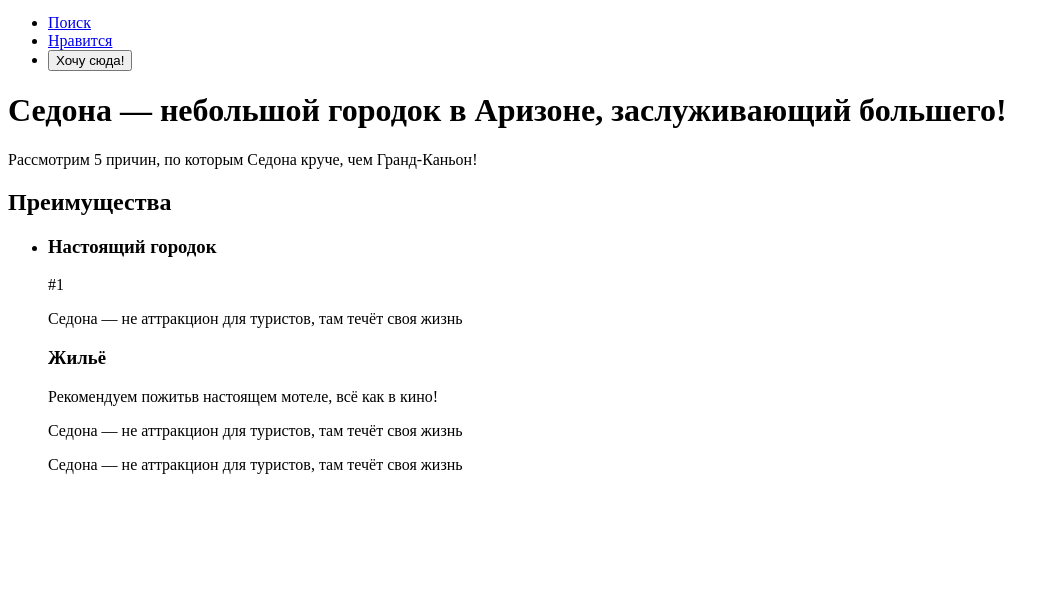
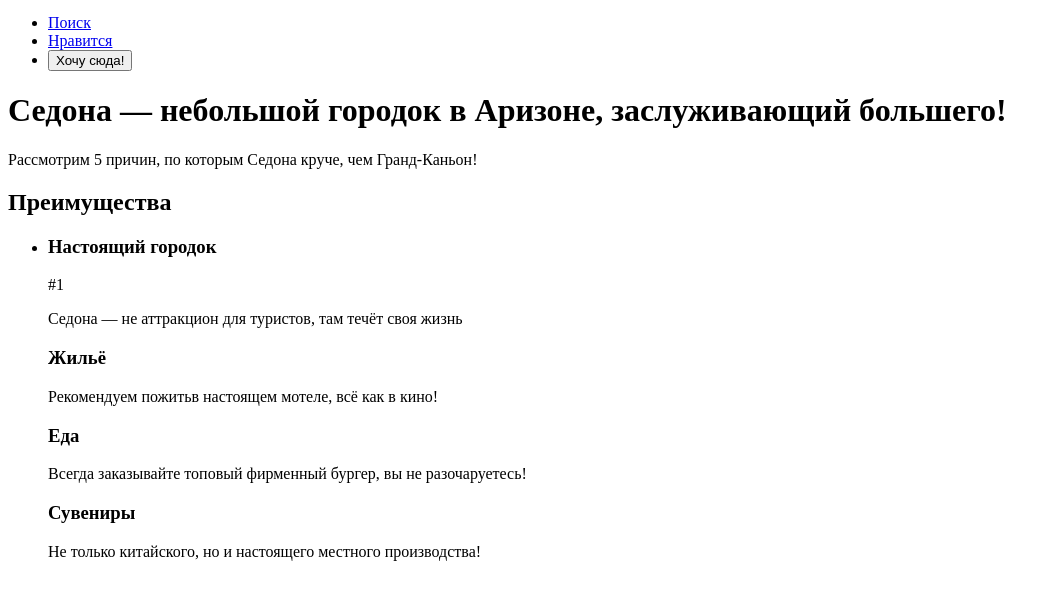
Before and after one commit to htmlacademy-htmlcss/1867595-sedona-34, a plain HTML site: page index.html in a window 1280 px wide. Shown: the part 90-690 px from the top of the page, without its empty margins (0-1059 px from the left). Drawn offline with Linux system fonts and the light colour scheme.

Commit message:
написал преимущества 1го пункта

```diff
--- a/index.html
+++ b/index.html
@@ -62,8 +62,12 @@
               <h3 class="advantages-description-title">Жильё</h3>
               <p class="advantages-description">Рекомендуем пожитьв настоящем мотеле,
                 всё как в кино!</p>
-              <p class="advantages-description">Седона — не аттракцион для туристов, там течёт своя жизнь</p>
-              <p class="advantages-description">Седона — не аттракцион для туристов, там течёт своя жизнь</p>
+              <h3 class="advantages-description-title">Еда</h3>
+              <p class="advantages-description">Всегда заказывайте
+                топовый фирменный бургер, вы не разочаруетесь!</p>
+              <h3 class="advantages-description-title">Сувениры</h3>
+              <p class="advantages-description">Не только китайского,
+                но и настоящего местного производства!</p>
 
             </li>
           </ul>
```
